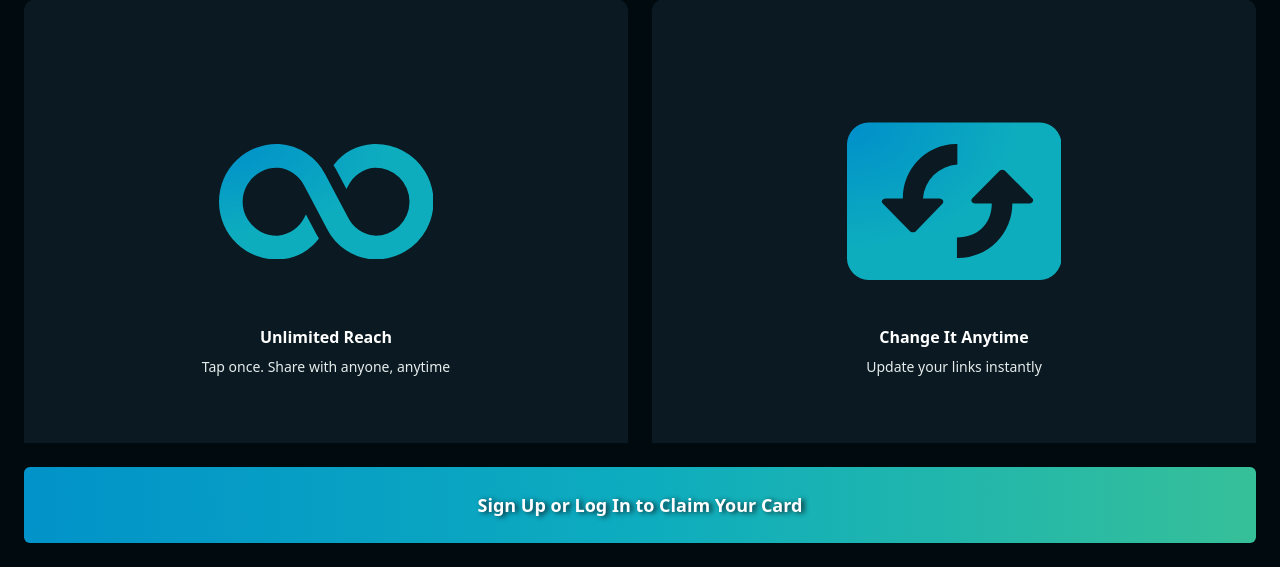
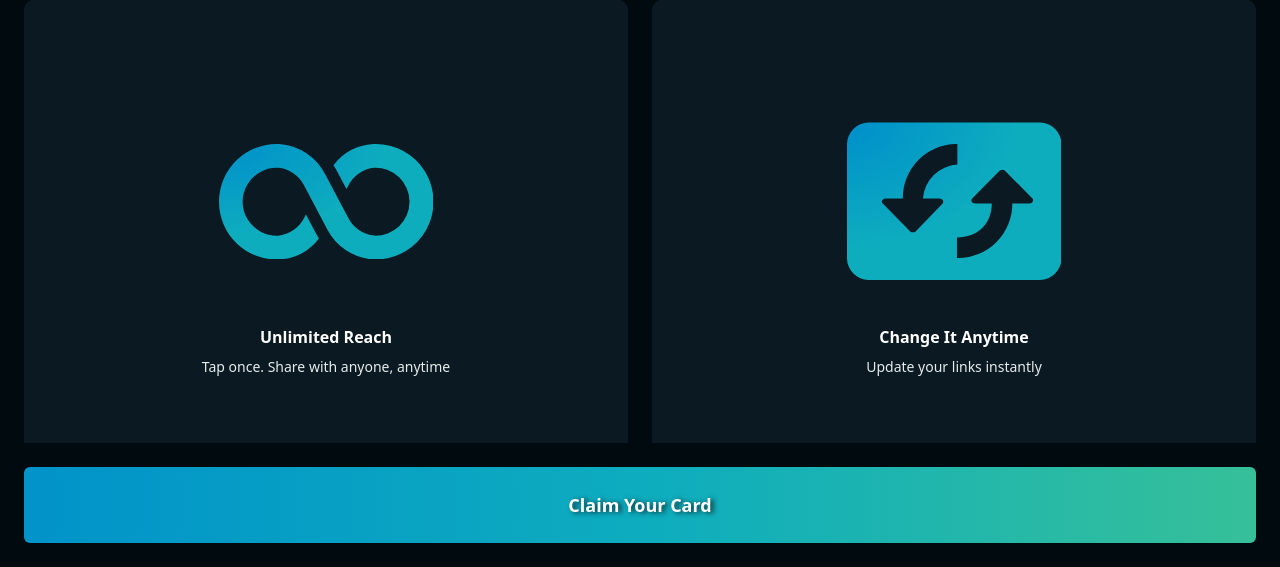
Before and after one commit to tairesu/Assignment_Project_Tyrese_tyresec2, a Django app: template cardManager/templates/cardManager/activate.html in a window 1280 px wide. Shown: the part 1794-2361 px from the top of the page. Run offline with Django 5.2, Linux system fonts and the light colour scheme; the template is opened without the code that fills it: values that come from a table or form of the project are taken from there, others are empty; a user stored in the database is signed in; tables that the repository leaves empty hold one stand-in row (values such as "Sample post"); some libraries are stand-ins or nearby versions.

Commit message:
change: card activate button is dynamic based on auth state

```diff
--- a/cardManager/templates/cardManager/activate.html
+++ b/cardManager/templates/cardManager/activate.html
@@ -386,7 +386,13 @@ Let's network
 	<div class="p-6">
 		<form action="" method="post">
 			{% csrf_token %}
-			<button type="submit" id="activateCardBtn" class="bg-[var(--color-main)] w-full text-center py-6 rounded-md font-bold instructionNumber text-lg">Sign Up or Log In to Claim Your Card</button>
+			<button type="submit" id="activateCardBtn" class="bg-[var(--color-main)] w-full text-center py-6 rounded-md font-bold instructionNumber text-lg">
+				{% if request.user.is_authenticated %}
+				 Claim Your Card
+				{% else %}
+				 Sign Up or Log In to Claim Your Card
+				{% endif %}
+			</button>
 
 		</form>
 	</div>
```
